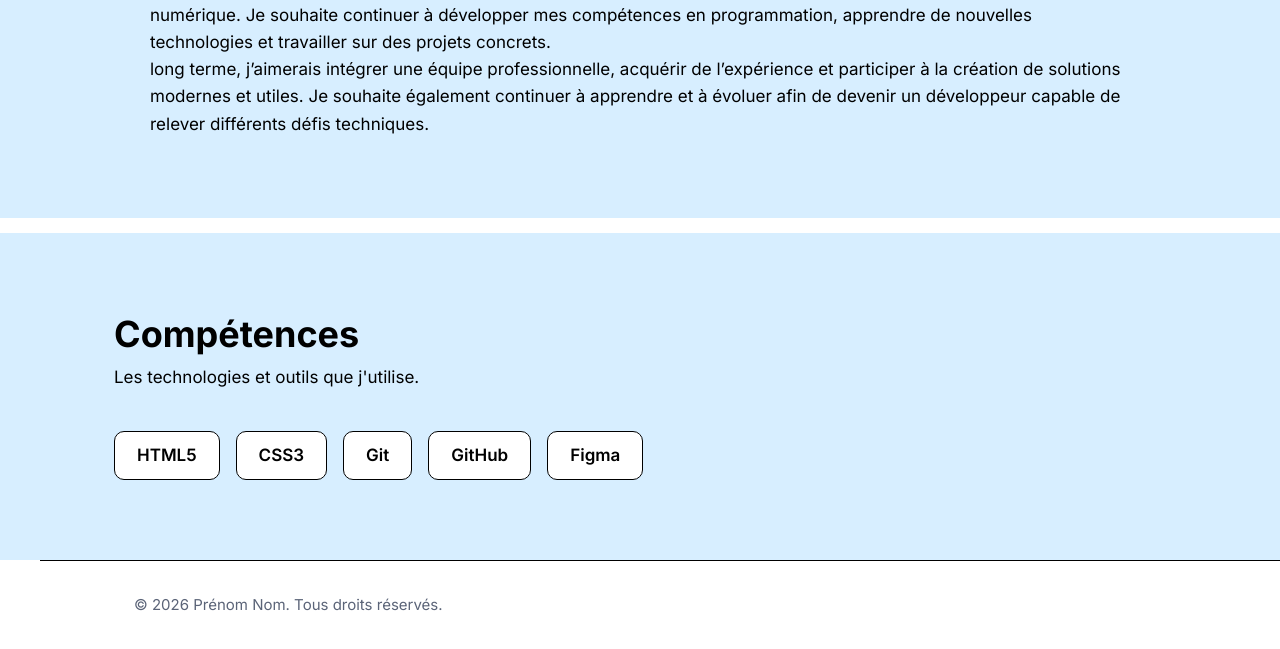
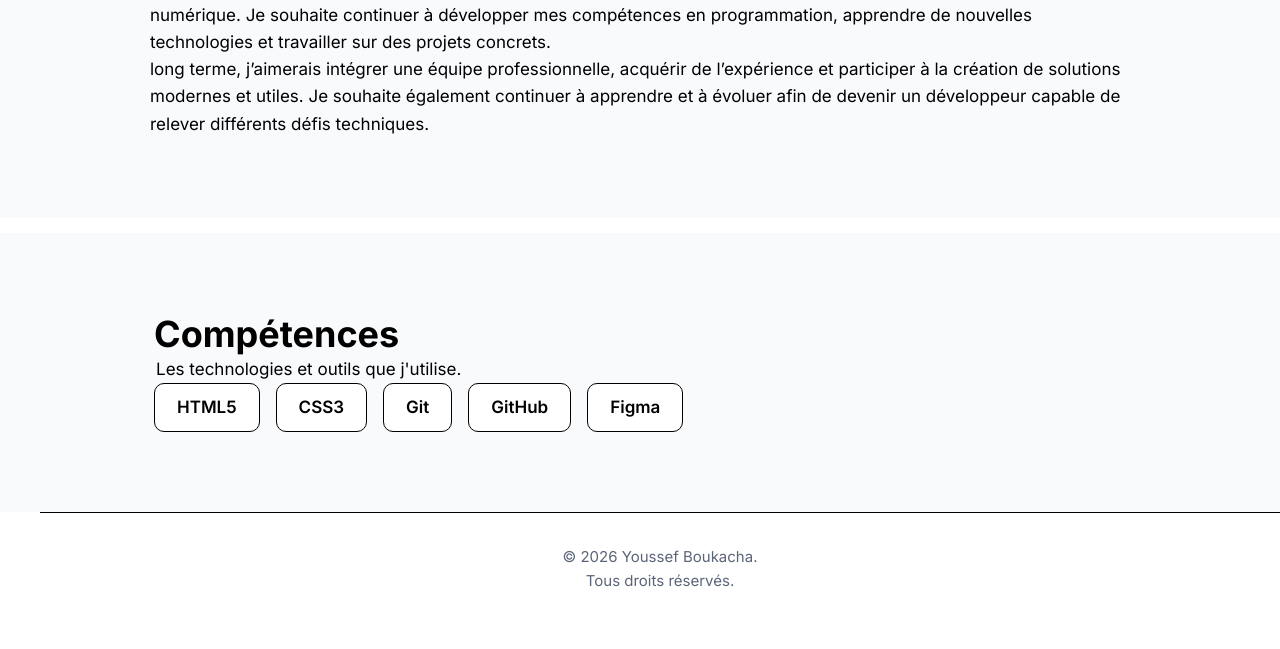
Before and after one commit to youssef-boukacha/portfolio, a plain HTML site: page a-propos.html in a window 1280 px wide. Shown: the part 630-1279 px from the top of the page. After the commit the page ends 1255 px from the top, so only its background shows below. Drawn offline with Linux system fonts and the light colour scheme.

Commit message:
Corrige le CSS de toutes les pages du site et les erreurs dans le HTML

```diff
--- a/a-propos.html
+++ b/a-propos.html
@@ -54,8 +54,9 @@
     <!-- ========== COMPÉTENCES ========== -->
     <section id="competences" class="section section--claire">
       <div class="conteneur">
-        <h2>Compétences</h2>
-        <p class="section__intro">Les technologies et outils que j'utilise.</p>
+        <h2 class="competences">Compétences</h2>
+        <p class= "phrase" > Les technologies et outils que j'utilise. </p>
+
         <ul class="competences">
           <li>HTML5</li>
           <li>CSS3</li>
@@ -72,7 +73,7 @@
   <!-- ========== PIED DE PAGE ========== -->
   <footer class="pied">
     <div class="conteneur">
-      <p>© 2026 Prénom Nom. Tous droits réservés.</p>
+      <p class = "droits">© 2026 Youssef Boukacha. <br> Tous droits réservés.</p>
     </div>
   </footer>
 
--- a/css/style.css
+++ b/css/style.css
@@ -16,7 +16,7 @@
 :root {
   /* Couleurs */
   --couleur-fond: white;
-  --couleur-fond-clair:#d7eeff;
+  --couleur-fond-clair:#F8FAFC;
   --couleur-texte: black;
   --couleur-texte-doux: #5b6478;
   --couleur-principale: #2f5bea;
@@ -68,9 +68,11 @@ a {
 
 .conteneur {
   max-width: var(--largeur-max);
-  margin: 0 auto;
+  margin : 0 auto;
   padding: 0 24px;
   text-align: left;
+
+
 }
 
 .bouton {
@@ -140,12 +142,12 @@ a {
   justify-content: space-between;
   align-items: center;
   gap: 64px;
-  background-color: #d7eeff;
+  background-color: #F8FAFC;
 
 
 }
 .userName{
-  font-weight: bold;
+  font-weight:bold;
   font-size: 10px;
 }
 .presentation__texte {
@@ -187,11 +189,11 @@ a {
 /* ---------- 5. Sections communes ---------- */
 .section {
   padding: 80px 0;
-  background-color:#d7eeff ;
+  background-color:#F8FAFC;
 }
 
 .section--claire {
-  background-color: var(--couleur-fond-clair);
+  background-color: #F8FAFC;
 }
 
 .section h2 {
@@ -204,9 +206,14 @@ a {
   margin-bottom: 40px;
   color: black;
   font-weight:normal;
+  padding-left: 0%;
 
 
 
+}
+
+.competences {
+  padding-left: 40px;
 }
 
 /* ---------- 6. Compétences ---------- */
@@ -224,6 +231,9 @@ a {
   background-color: var(--couleur-fond);
 }
 
+.phrase{
+  padding-left: 4%;
+}
 /* ---------- parcours  ---------- */
 .parcours {
  font-weight: normal;
@@ -253,6 +263,7 @@ margin-bottom: 15px;
   padding: 24px;
   border: 1px solid var(--couleur-bordure);
   border-radius: var(--rayon);
+
 }
 
 .projet__image {
@@ -286,6 +297,9 @@ margin-bottom: 15px;
   font-size: 14px;
   background-color: white;
 
+}
+.phrase{
+  padding-right: 8px;
 }
 
 
@@ -329,3 +343,6 @@ margin-bottom: 15px;
   color: var(--couleur-texte-doux);
   margin-left: 40px;
 }
+.droits {
+  text-align: center;
+}
```
Also changed, not shown: contact.html (+18 -20 lines), index.html (+1 -1 lines), projets.html (+2 -2 lines).
